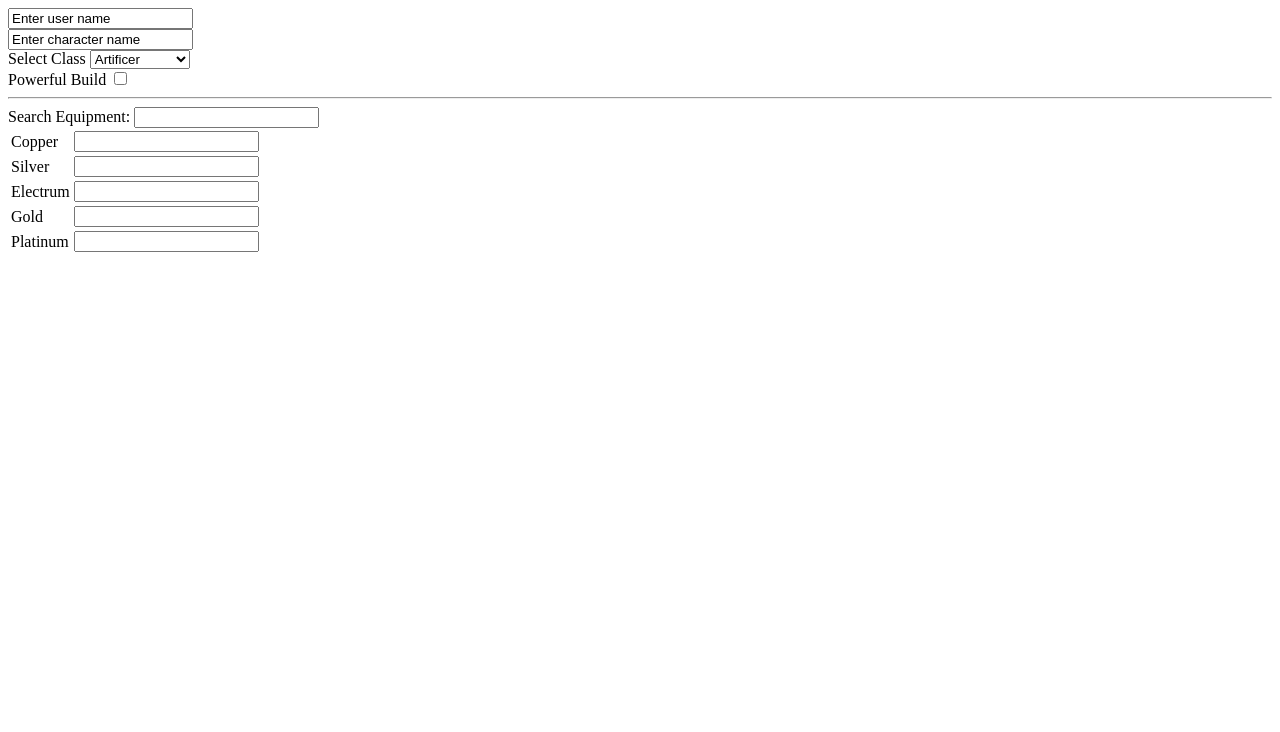
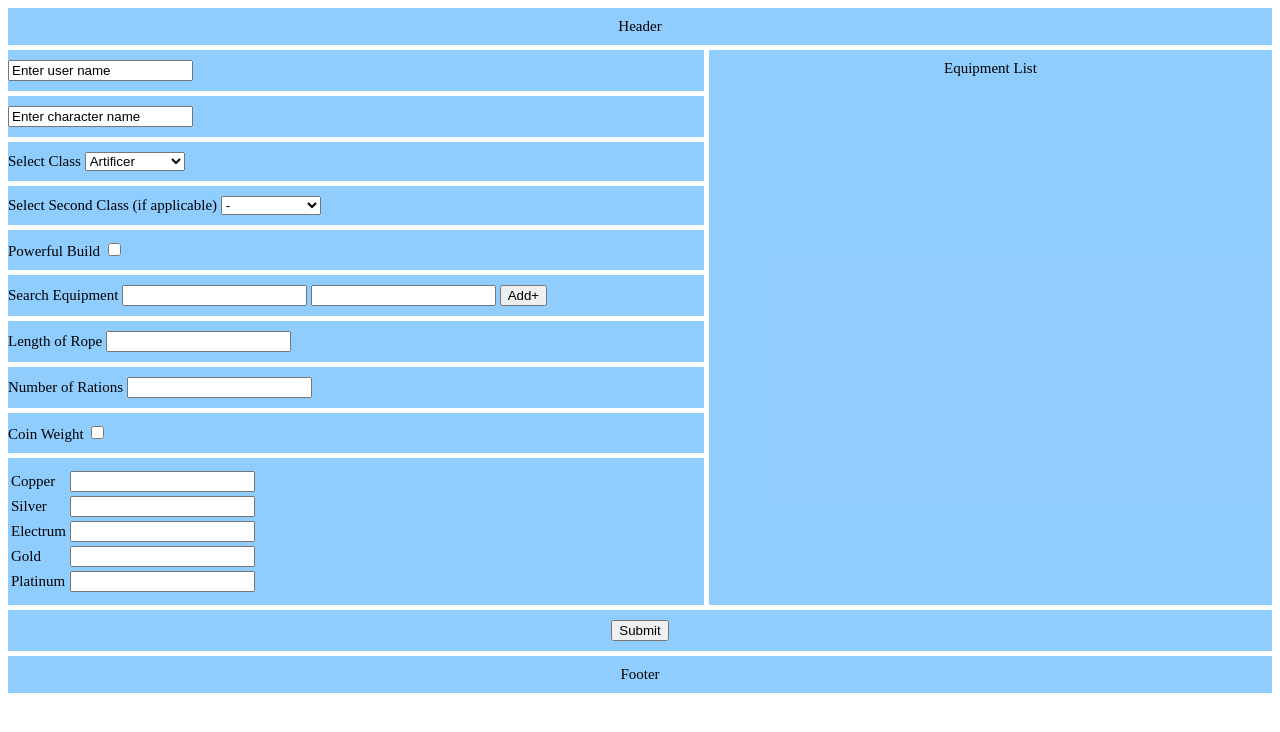
Before and after one commit to mgimp/carry-weight-app, a plain HTML site: page index.html in a window 1280 px wide. Drawn offline with Linux system fonts and the light colour scheme.

Commit message:
CSS update
I added some formatting to the app - primarily setting up a grid with which to organize elements on the page.

```diff
--- a/index.html
+++ b/index.html
@@ -6,20 +6,29 @@
     <meta charset="utf-8">
     <meta http-equiv="X-UA-Compatible" content="IE=edge">
     <meta name="viewport" content="width=device-width, initial-scale=1">
-    <link rel="stylesheet" href="./style.css">
-    <script src="./script.js" defer></script>
+    <link href="style.css" rel="stylesheet" type="text/css"/>
+    <script src="script.js" type="" defer></script>
 
   </head>
 
   <body>
-    <section name="character-entry">
 
+    <div class="grid-container">
+      <div class="item1"> <!--Header-->
+        Header
+      </div>
+
+      <div class="item2"> <!--user-name-->
+        <!--App should eventually work with user profiles rather than specifying the user at character enty-->
         <input name="user-name" type="text" value="Enter user name">
-      <br>
+      </div>
 
+      <div class="item3"> <!--character-name-->
         <input name="character-name" type="text" value="Enter character name">
-      <br>
+      </div>
 
+      <div class="item4"> <!--class-select-1-->
+        <!--Some classes might have carry weight modifiers. This is also useful to keeping track of your character.-->
         <label for="class-list">Select Class</label>
         <select name="class-list">
           <option>Artificer</option>
@@ -37,26 +46,74 @@
           <option>Warlock</option>
           <option>Wizard</option>
         </select>
-      <br>
+      </div>
 
+      <div class="item5"> <!--class-select-2-->
+        <label for="second-class-list">Select Second Class (if applicable)</label>
+        <select name="second-class-list">
+          <option>-</option>
+          <option>Artificer</option>
+          <option>Barbarian</option>
+          <option>Bard</option>
+          <option>Blood Hunter</option>
+          <option>Cleric</option>
+          <option>Druid</option>
+          <option>Fighter</option>
+          <option>Monk</option>
+          <option>Paladin</option>
+          <option>Ranger</option>
+          <option>Rogue</option>
+          <option>Sorcerer</option>
+          <option>Warlock</option>
+          <option>Wizard</option>
+        </select>
+      </div>
+
+      <div class="item6"> <!--powerful-build-->
         <label for="powerful-build">Powerful Build</label>
         <input name="powerful-build" type="checkbox">
+      </div>
 
-    </section>
-
-    <hr>
-
-    <section name="equipment-select">
-
-      <label for="equipment-choice">Search Equipment:</label>
+      <div class="item7"> <!--equipment-select-->
+        <!--
+          User searches to pieces of equipment to add to their inventory and presses the "Add+" button or enter.
+          Pressing enter should clear what's written in the text field for convenience.
+          Added items should appeear in an equipment list window to the right of the text fields.
+          Items entered into the list window should have 'x' buttons to remove them again in case of error.
+          The equipment-list should be populated from an external list of items with descriptions.
+        -->
+        <label for="equipment-choice">Search Equipment</label>
         <input list="equipment-list" id="equipment-choice" name="equipment-list" />
         <datalist id="equipment-list">
+          <!--Example options-->
           <option>Sword</option>
           <option>Bow</option>
           <option>Axe</option>
         </datalist>
-      <br>
+        <input type="number" step="1" />
+        <input id="equipment-list" name="equipment-list-button" type="submit" value="Add+" />
+      </div>
 
+      <div class="item8"> <!--rope-length-->
+        <label for="rope-length">Length of Rope</label>
+        <input id="rope-length" name="rope-length" type="number" step="10" />
+      </div>
+
+      <div class="item9"> <!--rations-->
+        <label for="rations">Number of Rations</label>
+        <input id="rations" name="rations" type="number" step="1" />
+      </div>
+
+      <div class="item10">  <!--currency-weight-->
+        <!--
+          Currency is included for cases when money weight is considered.
+          If the coin weight option isn't selected, then the currency table should not appear.
+        -->
+        <label for="money-weight">Coin Weight</label>
+        <input id="money-weight" name="money-weight" type="checkbox" />
+      </div>
+
+      <div class="item11">  <!--currency-table-->
         <table name="currency">
           <tr>
             <td><label for="copper">Copper</label></td>
@@ -79,8 +136,21 @@
             <td><input name="platinum" type="number" step="10"></td>
           </tr>
         </table>
+      </div>
 
-    </section>
+      <div class="item12">  <!--equipment-list-->
+        Equipment List
+      </div>
+
+      <div class="item13">  <!--submission-->
+        <input id="submit" type="submit" value="Submit" />
+      </div>
+
+      <div class="item14">  <!--footer-->
+        Footer
+      </div>
+
+    </div>
 
   </body>
 </html>
--- a/style.css
+++ b/style.css
@@ -0,0 +1,25 @@
+.grid-container {
+    display: grid;
+    grid-gap: 5px 5px;  /* [grid-row-gap grid-column-gap] */
+}
+
+.grid-container > div {
+    background-color: hsla(207, 100%, 73%, 0.8);
+    padding: 10px 0;
+    font-size: 15px;
+  }
+
+.item1, .item13, .item14 {
+    grid-column: 1 / 5;    /* #column-start / #column-end */
+    text-align: center;
+}
+
+.item2, .item3, .item4, .item5, .item6, .item7, .item8, .item9, .item10, .item11 {
+    grid-column: 1 / 2;    /* #column-start / #column-end */
+}
+
+.item12 {
+    grid-row: 2 / 12;    /* #row-start / #row-end */
+    grid-column: 2 / 5;    /* #column-start / #column-end */
+    text-align: center;
+}
```
Lines whose indentation alone changed are shown as unchanged.
